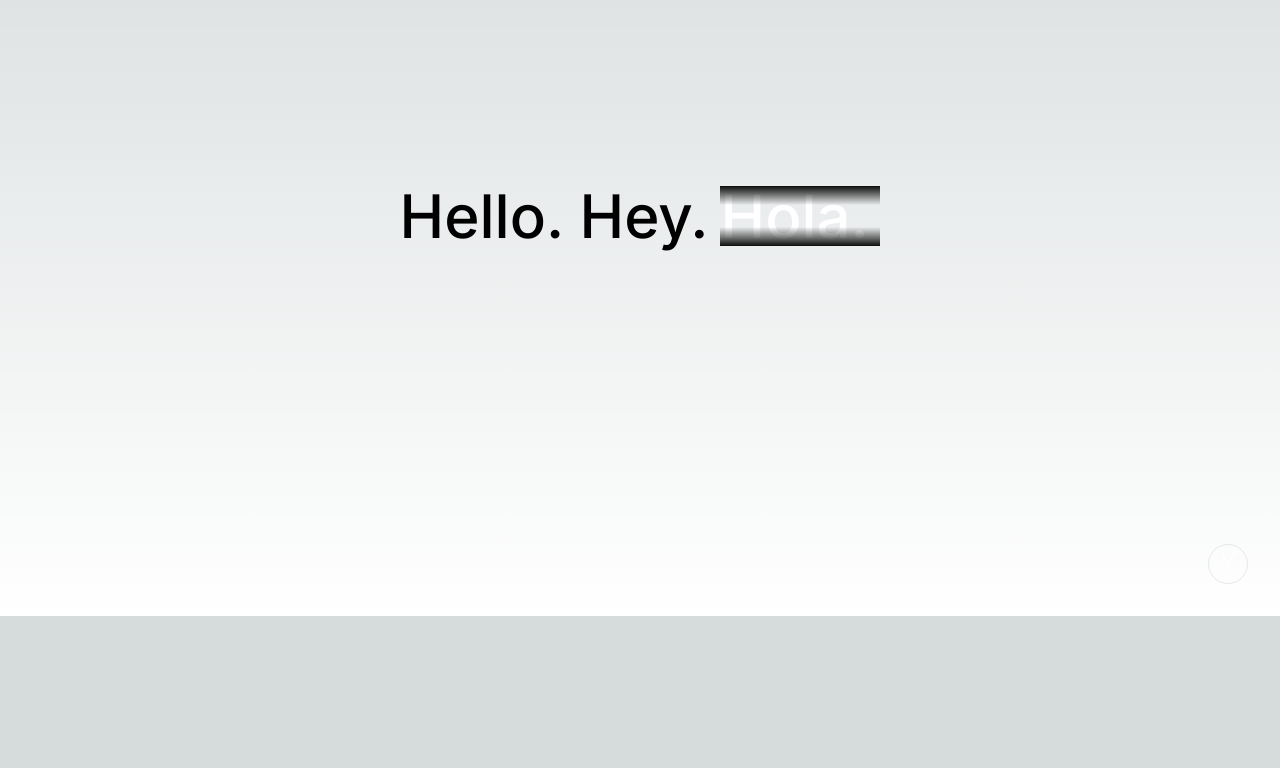
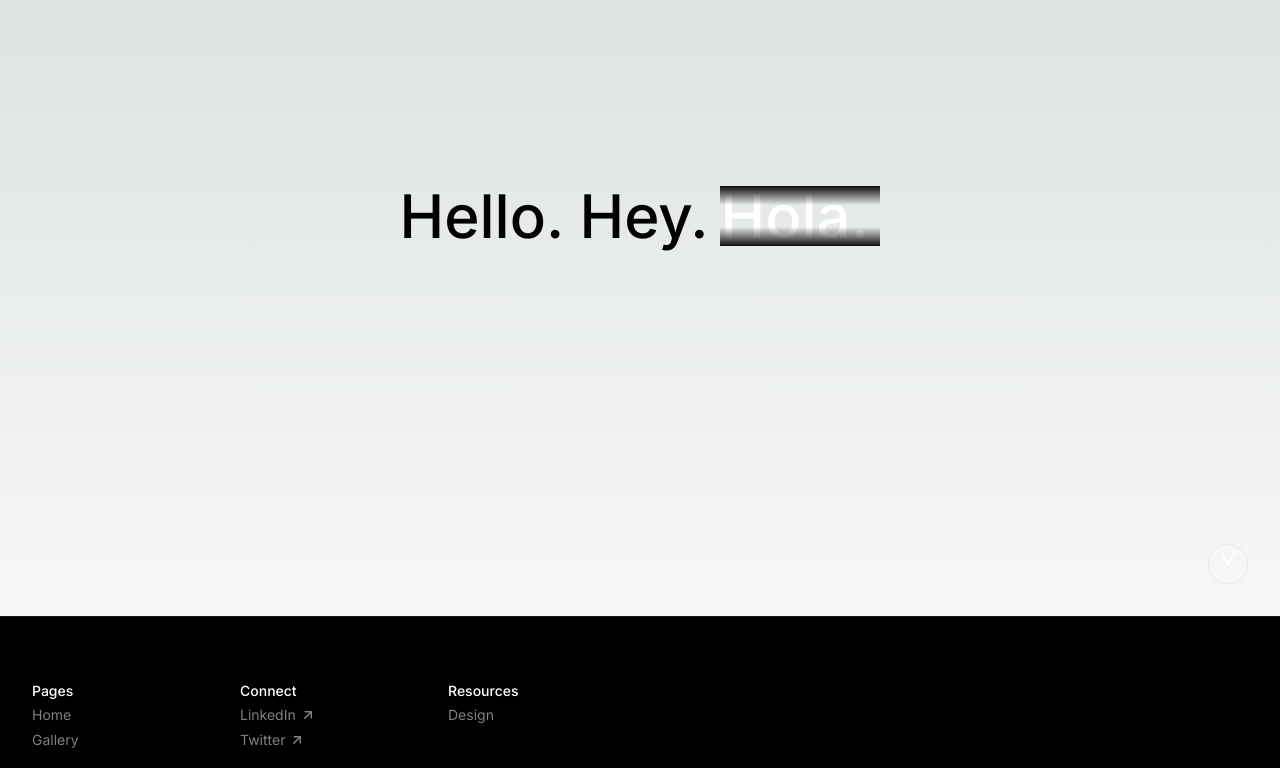
Before and after one commit to owieth/portfolio, a Next.js app: page / in a window 1280 px wide. Shown: the part 184-952 px from the top of the page. Before the commit the page ends 800 px from the top, so only its background shows below. Built offline with nearby package versions, Linux system fonts and the light colour scheme.

Commit message:
feat(footer): add footer component

```diff
--- a/src/app/layout.tsx
+++ b/src/app/layout.tsx
@@ -1,7 +1,7 @@
-import Dock from '@/components/Dock';
-import './globals.css';
+import Footer from '@/components/Footer';
 import type { Metadata } from 'next';
 import { Inter } from 'next/font/google';
+import './globals.css';
 
 const inter = Inter({ subsets: ['latin'] });
 
@@ -20,6 +20,7 @@
       <body className={inter.className}>
         {children}
         {/* <Dock /> */}
+        <Footer />
       </body>
     </html>
   );
--- /dev/null
+++ b/src/components/Footer.tsx
@@ -0,0 +1,78 @@
+import IconLink from '@/icons/Link';
+import Link from 'next/link';
+import { ReactNode } from 'react';
+
+const Column = ({ children }: { children: ReactNode }) => (
+  <div className="col-span-2 grid gap-1">{children}</div>
+);
+
+const FooterLabel = ({ children }: { children: ReactNode }) => (
+  <p className="text-sm font-medium text-white">{children}</p>
+);
+
+const FooterItem = ({
+  link,
+  children,
+}: {
+  link: string;
+  children: ReactNode;
+}) => {
+  const isExternal = link.startsWith('http');
+
+  const styles = {
+    link: [
+      'group',
+      'inline-flex',
+      'w-fit',
+      'items-center',
+      'gap-1',
+      'border-b',
+      'border-transparent',
+      'text-white/50',
+      'transition-colors',
+      'hover:border-white hover:text-white',
+    ].join(' '),
+  };
+
+  return (
+    <Link
+      href={link}
+      className={styles.link}
+      target={isExternal ? '_blank' : '_self'}
+    >
+      {children}
+      {isExternal && <IconLink />}
+    </Link>
+  );
+};
+
+const Footer = () => (
+  <footer className="relative z-10 overflow-hidden border-t border-white/10 bg-black">
+    <div className="mx-auto w-full max-w-7xl px-4 sm:px-6 lg:px-8">
+      <div className="relative text-sm text-white/50 sm:gap-16">
+        <div className="grid grid-cols-4 items-start gap-8 py-16 sm:grid-cols-8 lg:grid-cols-12">
+          <Column>
+            <FooterLabel>Pages</FooterLabel>
+            <FooterItem link="/">Home</FooterItem>
+            <FooterItem link="/gallery">Gallery</FooterItem>
+          </Column>
+
+          <Column>
+            <FooterLabel>Connect</FooterLabel>
+            <FooterItem link="https://www.linkedin.com/in/olivier-winkler/">
+              LinkedIn
+            </FooterItem>
+            <FooterItem link="https://twitter.com/_owieth">Twitter</FooterItem>
+          </Column>
+
+          <Column>
+            <FooterLabel>Resources</FooterLabel>
+            <FooterItem link="">Design</FooterItem>
+          </Column>
+        </div>
+      </div>
+    </div>
+  </footer>
+);
+
+export default Footer;
--- /dev/null
+++ b/src/icons/Link.tsx
@@ -0,0 +1,16 @@
+const IconLink = () => (
+  <svg
+    aria-hidden="true"
+    focusable="false"
+    role="img"
+    className="h-3 w-3"
+    viewBox="0 0 16 16"
+    width="16"
+    height="16"
+    fill="currentColor"
+  >
+    <path d="M4.53 4.75A.75.75 0 0 1 5.28 4h6.01a.75.75 0 0 1 .75.75v6.01a.75.75 0 0 1-1.5 0v-4.2l-5.26 5.261a.749.749 0 0 1-1.275-.326.749.749 0 0 1 .215-.734L9.48 5.5h-4.2a.75.75 0 0 1-.75-.75Z"></path>
+  </svg>
+);
+
+export default IconLink;
```
